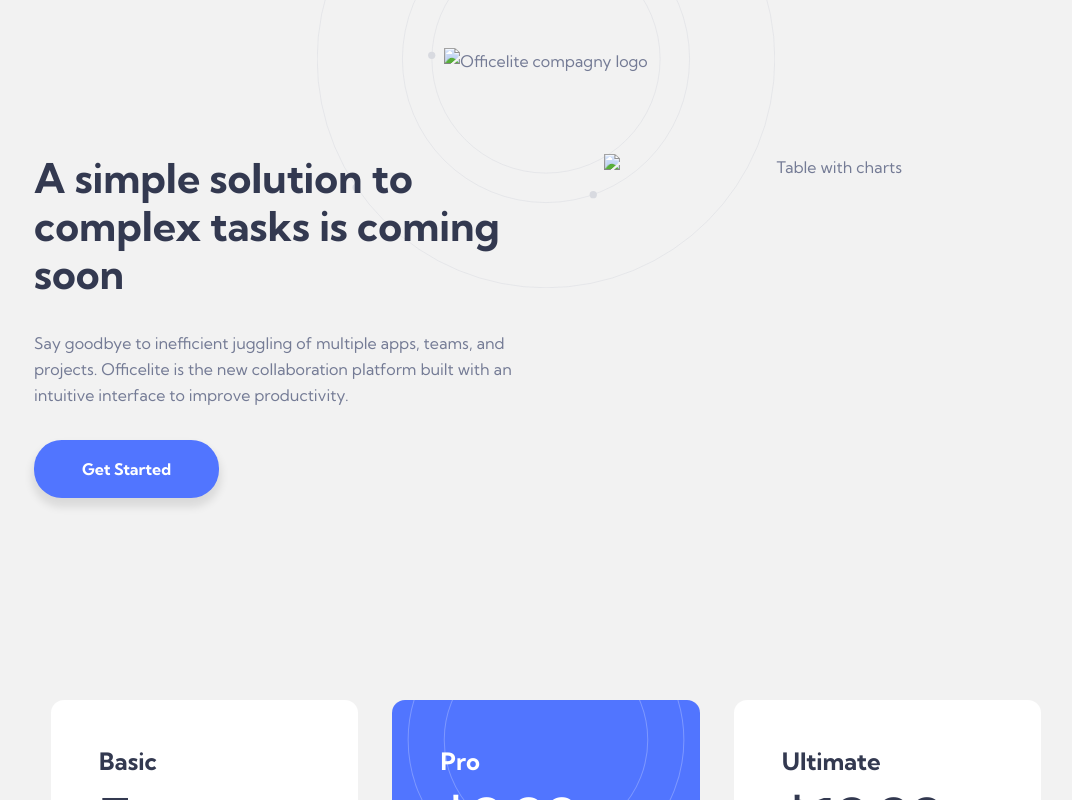
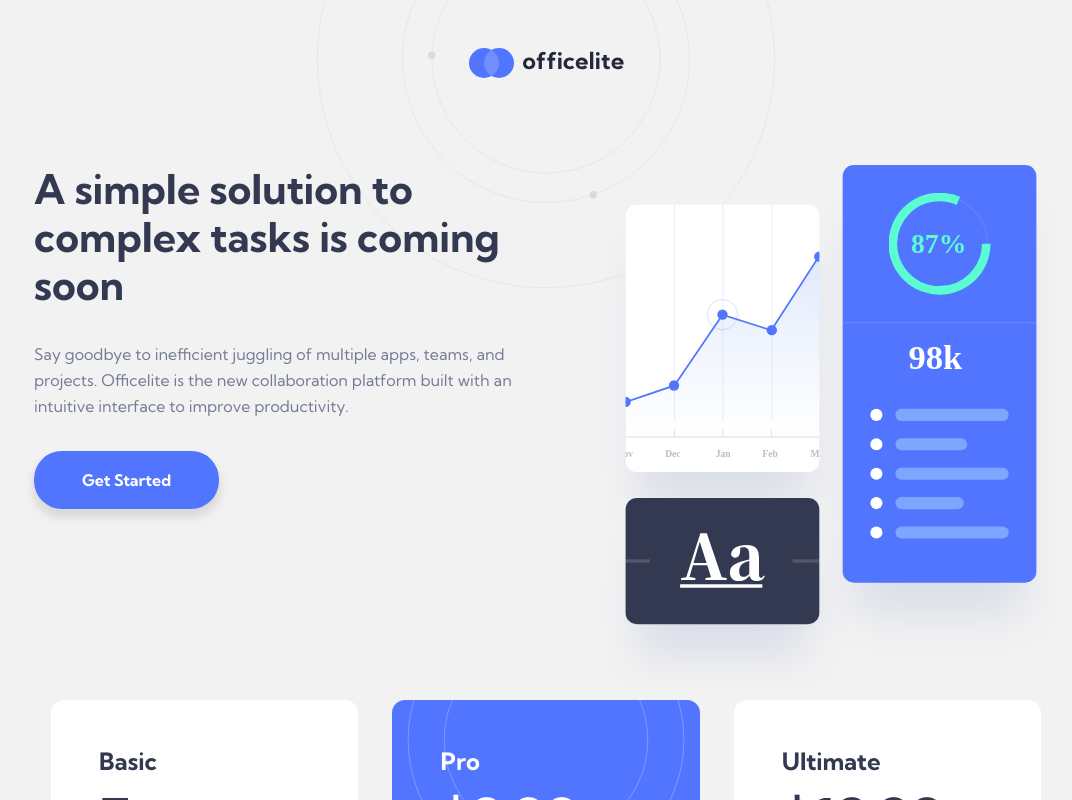
Before and after one commit to RikvanderSar/Officelite, a plain HTML site: page index.html in a window 1280 px wide. Shown: the top 800 px of the page, without its empty margins (94-1166 px from the left). Drawn offline with Linux system fonts and the light colour scheme; files whose address does not match are found by name.

Commit message:
Changed img path in header
Changed the path of the images to solve issue with img not displaying on Github pages.

```diff
--- a/index.html
+++ b/index.html
@@ -17,10 +17,10 @@
 
 <body>
   <header>
-    <img class="header__img-logo" src="./assets/shared/logo.svg" alt="Officelite compagny logo">
+    <img class="header__img-logo" src="logo.svg" alt="Officelite compagny logo">
     <div class="container">
       <div class="header__hero">
-        <img class="header__img-charts" src="./assets/home/illustration-charts.svg" alt="Table with charts">
+        <img class="header__img-charts" src="illustration-charts.svg" alt="Table with charts">
         <div class="header__content">
           <h1>A simple solution to complex tasks is coming soon</h1>
           <p class="header__text">Say goodbye to inefficient juggling of multiple apps, teams, and projects. Officelite is the new
```
